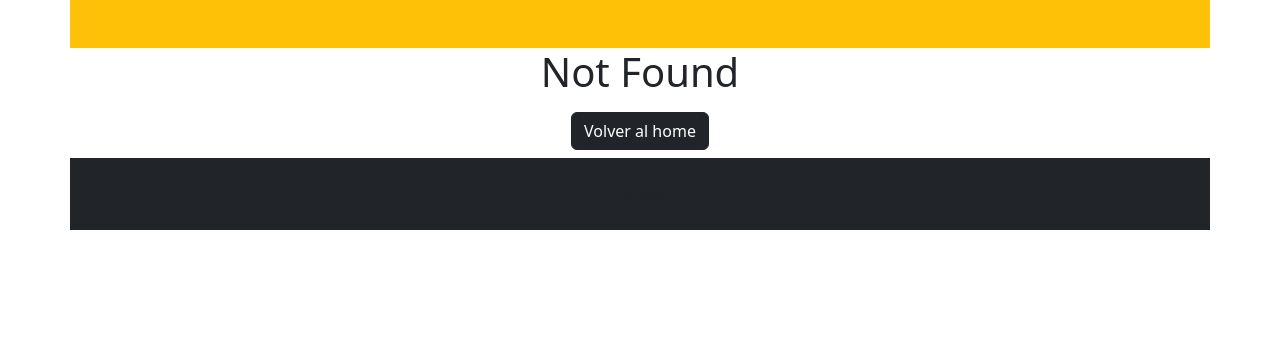
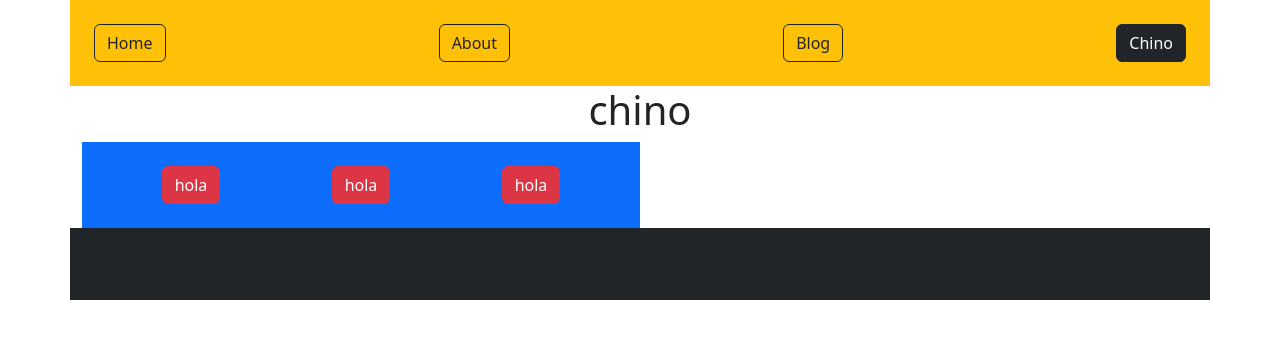
Before and after one commit to makzzer/barber-react, a React (Vite) app: page /chino in a window 1280 px wide. Before the commit this address had no page. Shown: the top 338 px of the page. Built offline with nearby package versions, Linux system fonts and the light colour scheme.

Commit message:
agregada pagina chino -dsp sacar ja

```diff
--- a/src/components/Navbar.jsx
+++ b/src/components/Navbar.jsx
@@ -7,6 +7,7 @@ const Navbar = () => {
         <NavLink className="btn btn-outline-dark" to="/"> Home </NavLink>
         <NavLink className="btn btn-outline-dark" to="/about"> About </NavLink>
         <NavLink className="btn btn-outline-dark" to="/blog"> Blog </NavLink>
+        <NavLink className="btn btn-outline-dark" to="/chino"> Chino </NavLink>
       </div>
     </>
   );
--- /dev/null
+++ b/src/pages/Chino.jsx
@@ -0,0 +1,15 @@
+const Chino = () => {
+  return (
+    <>
+      <h1>chino</h1>
+      <div className="bg-primary d-flex flex-row justify-content-around flex-col col-6 p-4">
+        <button className="btn btn-danger"> hola </button>
+        <button className="btn btn-danger"> hola </button>
+        <button className="btn btn-danger"> hola </button>
+
+      </div>
+    </>
+  );
+};
+
+export default Chino;
```
Also changed, not shown: src/router/index.jsx (+7 -0 lines).
